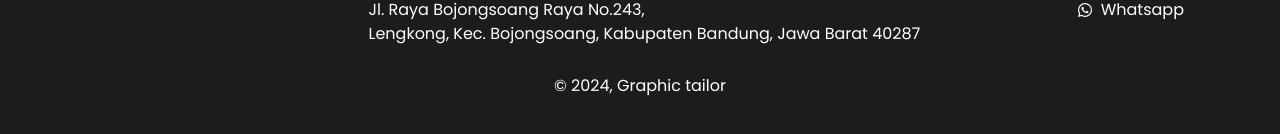
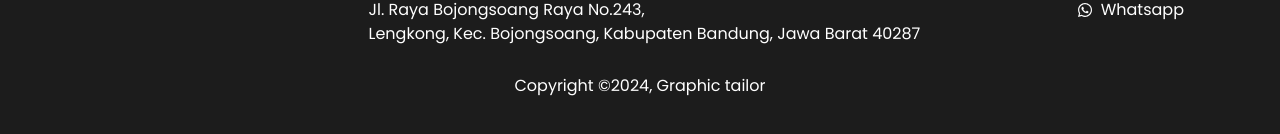
Before and after one commit to fardz2/graphic-tailor, a Next.js app: page / in a window 1280 px wide. Shown: the part 3488-3622 px from the top of the page. Built offline with nearby package versions, Linux system fonts and the light colour scheme.

Commit message:
mengubah footer

```diff
--- a/app/componets/Footer.tsx
+++ b/app/componets/Footer.tsx
@@ -36,7 +36,7 @@ export default function Footer() {
           </div>
         </div>
         <center className="mt-7">
-          <h2> &copy; 2024, Graphic tailor</h2>
+          <h2> Copyright &copy;2024, Graphic tailor</h2>
         </center>
       </div>
     </section>
```
